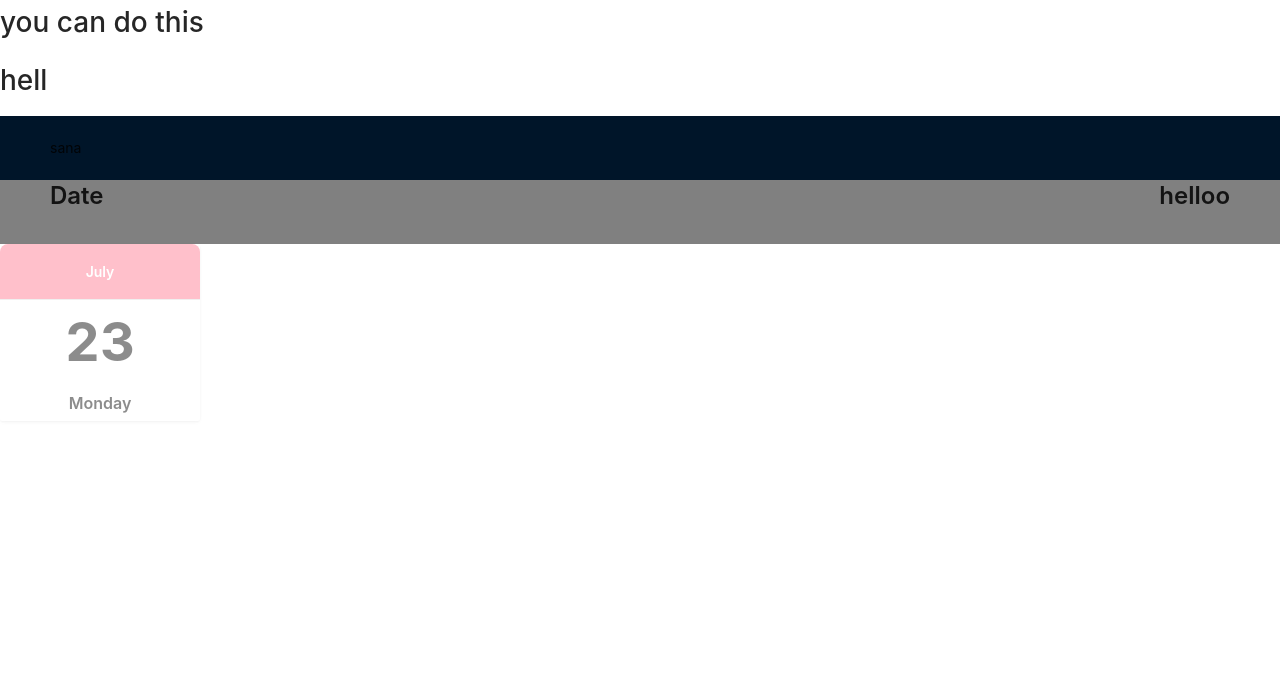
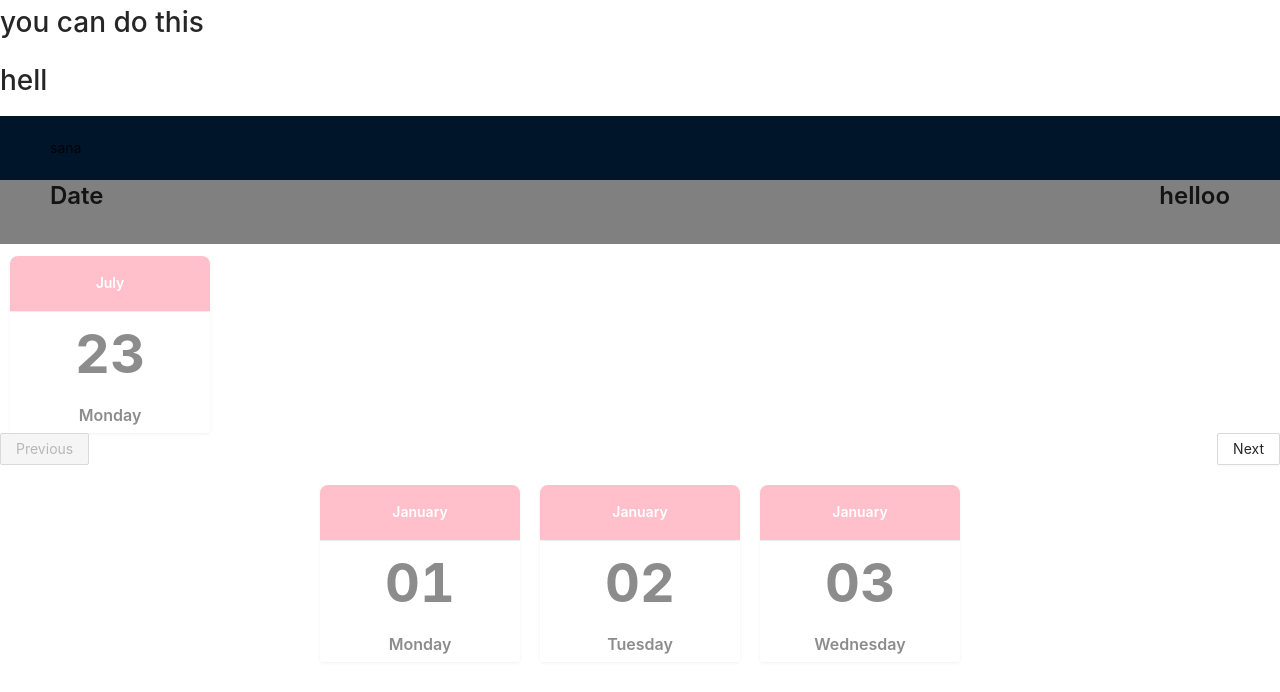
Before and after one commit to sanaf1333/Calendar-carousel-task2, a React app: page / in a window 1280 px wide. Shown: the top 692 px of the page. Built offline with nearby package versions, Linux system fonts and the light colour scheme.

Commit message:
card carousel with next and previous functionality

```diff
--- a/src/components/App.tsx
+++ b/src/components/App.tsx
@@ -2,6 +2,7 @@ import React, {Component} from "react";
 import Sana from './sana.jsx';
 import Navbar from "./navbar";
 import DateCard from "./date-card";
+import CardCarousel from "./card-carousel";
 interface AppProps {
     message?: string
 }
@@ -25,6 +26,19 @@ class App extends Component<AppProps, AppState> {
                 <Sana/>
                 <Navbar date="helloo" />
                 <DateCard month="July" date="23" day="Monday" />
+                <CardCarousel
+                    cards={[
+                        { month: 'January', date: '01', day: 'Monday' },
+                        { month: 'January', date: '02', day: 'Tuesday' },
+                        { month: 'January', date: '03', day: 'Wednesday' },
+                        { month: 'January', date: '04', day: 'Thursday' },
+                        { month: 'January', date: '05', day: 'Friday' },
+                        { month: 'January', date: '06', day: 'Saturday' },
+                        { month: 'January', date: '07', day: 'Sunday' },
+                        // ...
+                    ]}
+                    />
+
             </div>
         );
     }
--- a/src/components/card-carousel.tsx
+++ b/src/components/card-carousel.tsx
@@ -0,0 +1,52 @@
+import React, { useState } from 'react';
+import { Button } from 'antd';
+import DateCard from './date-card';
+
+interface CardData {
+  month: string;
+  date: string;
+  day: string;
+}
+
+interface Props {
+  cards: CardData[];
+}
+
+const CardCarousel: React.FC<Props> = ({ cards }) => {
+  const [startIndex, setStartIndex] = useState(0);
+  const [endIndex, setEndIndex] = useState(2);
+
+  const handleNext = () => {
+    if (endIndex < cards.length - 1) {
+      setStartIndex(startIndex + 3);
+      setEndIndex(endIndex + 3);
+    }
+  };
+
+  const handlePrev = () => {
+    if (startIndex > 0) {
+      setStartIndex(startIndex - 3);
+      setEndIndex(endIndex - 3);
+    }
+  };
+
+  return (
+    <>
+      <div style={{ display: 'flex', justifyContent: 'space-between', marginBottom: 20 }}>
+        <Button disabled={startIndex === 0} onClick={handlePrev}>
+          Previous
+        </Button>
+        <Button disabled={endIndex === cards.length - 1} onClick={handleNext}>
+          Next
+        </Button>
+      </div>
+      <div style={{ display: 'flex', justifyContent: 'center' }}>
+        {cards.slice(startIndex, endIndex + 1).map((cardData, index) => (
+          <DateCard key={index} {...cardData} />
+        ))}
+      </div>
+    </>
+  );
+};
+
+export default CardCarousel;
--- a/src/components/date-card.tsx
+++ b/src/components/date-card.tsx
@@ -1,4 +1,4 @@
-import { Card } from 'antd';
+import { Card, Layout, Space } from 'antd';
 import React from 'react';
 const { Meta } = Card;
 import { Typography } from 'antd';
@@ -10,6 +10,7 @@ interface Props {
 }
 
 const DateCard: React.FC<Props> = ({ month, date, day }) => (
+    <Space style={{margin: '0 10px'}}>
     <Card
         type="inner"
         title={month}
@@ -23,6 +24,8 @@ const DateCard: React.FC<Props> = ({ month, date, day }) => (
             description={<Title type="secondary" level={5} style={{ padding: 0, margin: 10 }}>{day}</Title>}
         />
     </Card>
+    </Space>
+
 );
 
 export default DateCard;
```
